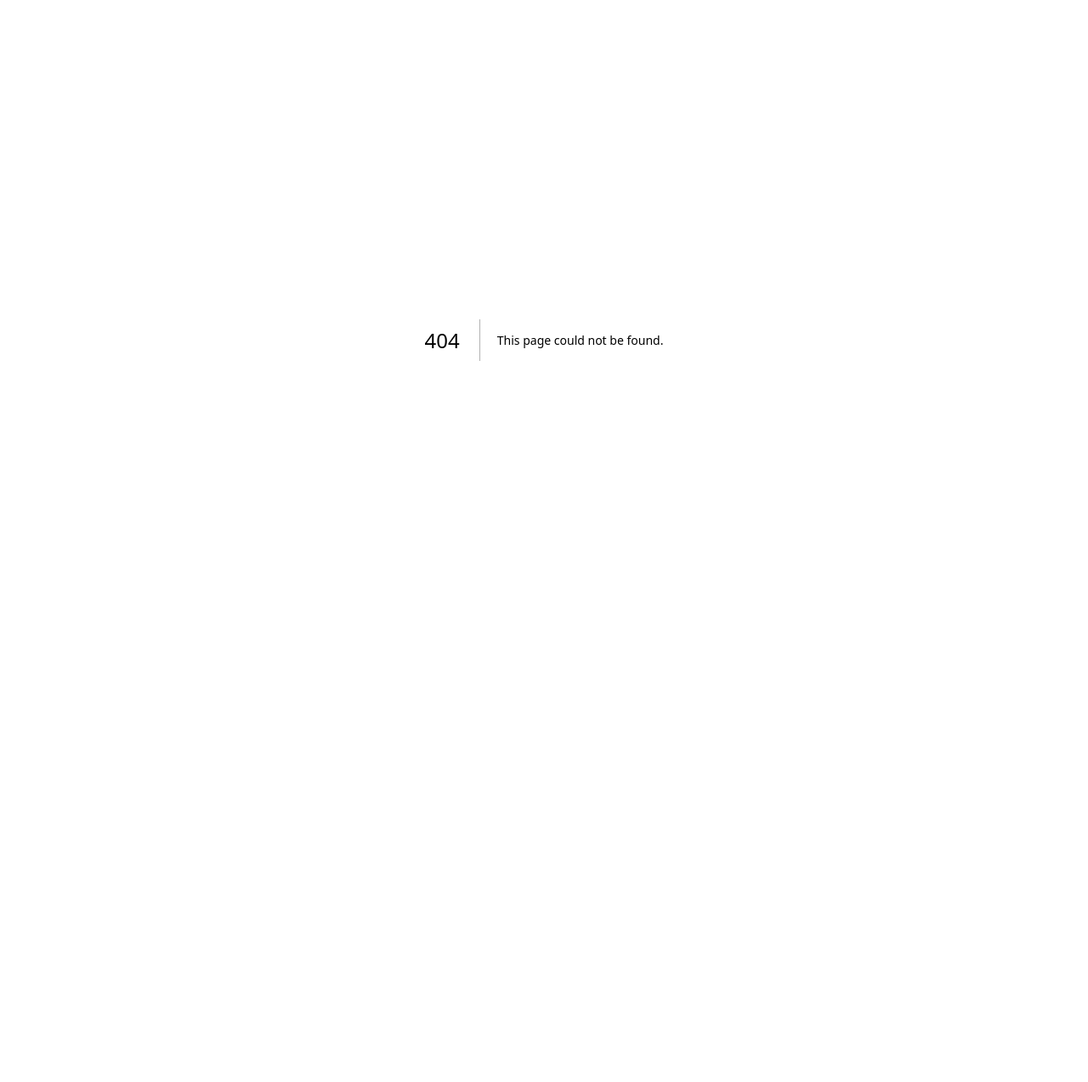
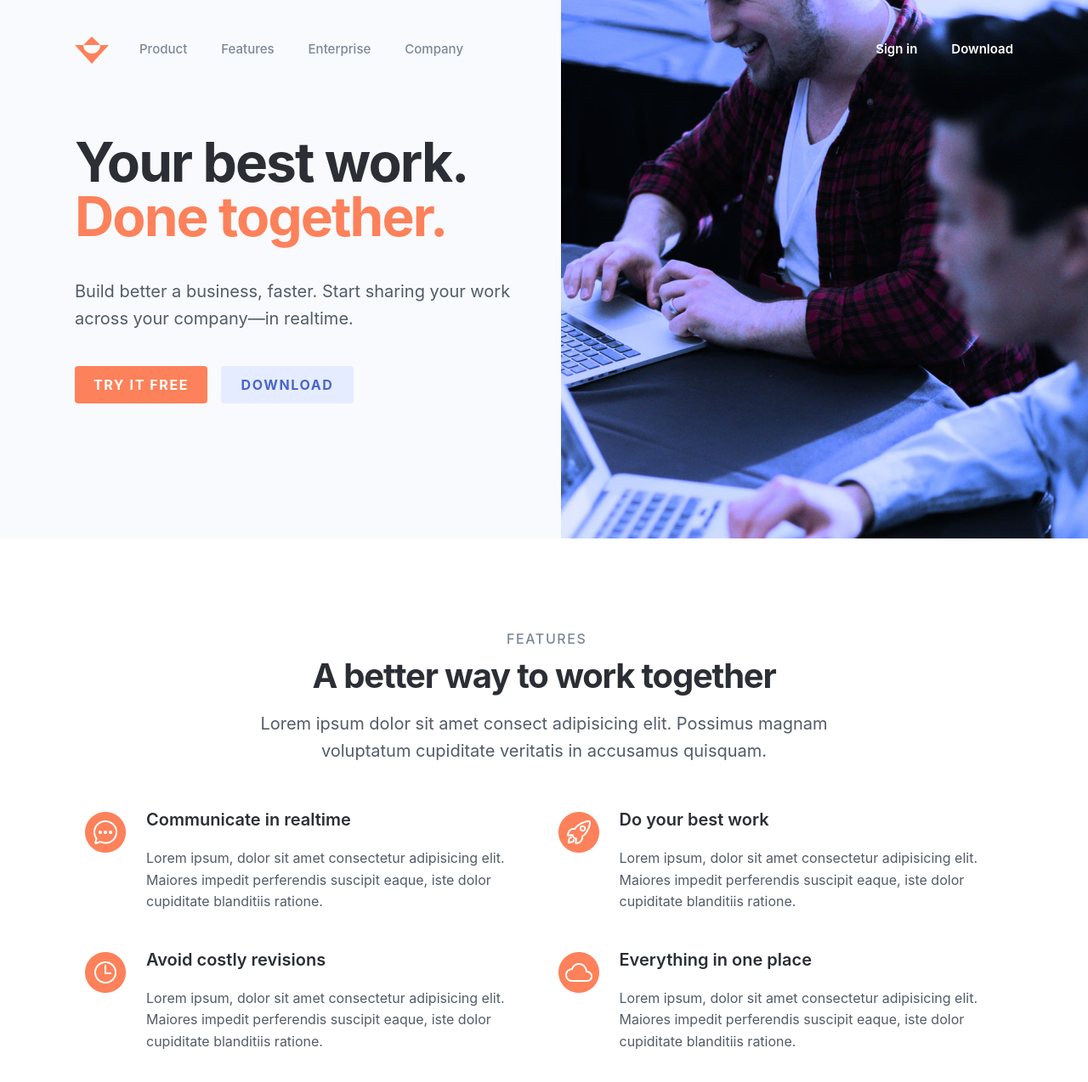
Before and after one commit to cf7/ionic-coding-challenge, a Next.js app: page / in a window 1280 px wide. Before the commit this address had no page. Shown: the top 1274 px of the page at 85% size. Before the commit the page ends 800 px from the top, so only its background shows below. Built offline with nearby package versions, Linux system fonts and the light colour scheme.

Commit message:
still use sass

```diff
--- /dev/null
+++ b/lib/constants.ts
@@ -0,0 +1,48 @@
+export const navLinks = [
+  "Product",
+  "Features",
+  "Enterprise",
+  "Company",
+  "Sign in",
+  "Download",
+];
+
+export const features = [
+  {
+    imgURL: "/assets/icon-f1.png",
+    header: "Communicate in realtime",
+    content:
+      "Lorem ipsum, dolor sit amet consectetur adipisicing elit. Maiores impedit perferendis suscipit eaque, iste dolor cupiditate blanditiis ratione.",
+  },
+  {
+    imgURL: "/assets/icon-f2.png",
+    header: "Do your best work",
+    content:
+      "Lorem ipsum, dolor sit amet consectetur adipisicing elit. Maiores impedit perferendis suscipit eaque, iste dolor cupiditate blanditiis ratione.",
+  },
+  {
+    imgURL: "/assets/icon-f3.png",
+    header: "Avoid costly revisions",
+    content:
+      "Lorem ipsum, dolor sit amet consectetur adipisicing elit. Maiores impedit perferendis suscipit eaque, iste dolor cupiditate blanditiis ratione.",
+  },
+  {
+    imgURL: "/assets/icon-f4.png",
+    header: "Everything in one place",
+    content:
+      "Lorem ipsum, dolor sit amet consectetur adipisicing elit. Maiores impedit perferendis suscipit eaque, iste dolor cupiditate blanditiis ratione.",
+  },
+];
+
+export const footerLinks = {
+  Solutions: ["Screen Sharing", "Marketing", "Commerce", "Insights"],
+  Resources: ["Pricing", "Documentation", "Guides", "API Status"],
+  Company: ["About", "Blog", "Jobs", "Press"],
+  Help: ["Support", "Training", "Tutorials"],
+};
+
+export const logos = [
+  "/assets/logo-facebook1.png",
+  "/assets/logo-instagram1.png",
+  "/assets/logo-twitter1.png",
+];
--- a/package.json
+++ b/package.json
@@ -14,7 +14,7 @@
     "styled-components": "^6.0.4"
   },
   "devDependencies": {
-    "@types/react": "^18.2.15",
+    "@types/react": "^18.0.1",
     "@types/react-dom": "^18.2.7",
     "sass": "^1.44.0",
     "typescript": "^5.1.6"
--- a/pages/_app.tsx
+++ b/pages/_app.tsx
@@ -1,66 +1,6 @@
 import "bootstrap/scss/bootstrap.scss";
 import "./scss/app.scss";
-import { Container } from "react-bootstrap";
-import React from "react";
-import { Header, FeatureSection, CTA, Footer } from "./components";
 
-export const App = () => {
-  const navLinks = [
-    "Product",
-    "Features",
-    "Enterprise",
-    "Company",
-    "Sign in",
-    "Download",
-  ];
-  const features = [
-    {
-      imgURL: "/assets/icon-f1.png",
-      header: "Communicate in realtime",
-      content:
-        "Lorem ipsum, dolor sit amet consectetur adipisicing elit. Maiores impedit perferendis suscipit eaque, iste dolor cupiditate blanditiis ratione.",
-    },
-    {
-      imgURL: "/assets/icon-f2.png",
-      header: "Do your best work",
-      content:
-        "Lorem ipsum, dolor sit amet consectetur adipisicing elit. Maiores impedit perferendis suscipit eaque, iste dolor cupiditate blanditiis ratione.",
-    },
-    {
-      imgURL: "/assets/icon-f3.png",
-      header: "Avoid costly revisions",
-      content:
-        "Lorem ipsum, dolor sit amet consectetur adipisicing elit. Maiores impedit perferendis suscipit eaque, iste dolor cupiditate blanditiis ratione.",
-    },
-    {
-      imgURL: "/assets/icon-f4.png",
-      header: "Everything in one place",
-      content:
-        "Lorem ipsum, dolor sit amet consectetur adipisicing elit. Maiores impedit perferendis suscipit eaque, iste dolor cupiditate blanditiis ratione.",
-    },
-  ];
-  const footerLinks = {
-    Solutions: ["Screen Sharing", "Marketing", "Commerce", "Insights"],
-    Resources: ["Pricing", "Documentation", "Guides", "API Status"],
-    Company: ["About", "Blog", "Jobs", "Press"],
-    Help: ["Support", "Training", "Tutorials"],
-  };
-  const logos = [
-    "/assets/logo-facebook1.png",
-    "/assets/logo-instagram1.png",
-    "/assets/logo-twitter1.png",
-  ];
-
-  return (
-    <Container>
-      <NextHead>
-        <title>Landing Page</title>
-        <link rel="icon" href="/favicon.ico" />
-      </NextHead>
-      <Header navLinks={navLinks} />
-      <FeatureSection features={features} />
-      <CTA />
-      <Footer footerLinks={footerLinks} logos={logos} />
-    </Container>
-  );
-};
+export default function App({ Component, pageProps }) {
+  return <Component {...pageProps} />;
+}
--- a/pages/components/FeatureSection.tsx
+++ b/pages/components/FeatureSection.tsx
@@ -1,7 +1,7 @@
 import React from "react";
 import Row from "react-bootstrap/Row";
 import Col from "react-bootstrap/Col";
-import Feature from "./Feature.js";
+import { Feature } from "./Feature";
 
 export const FeatureSection = ({ features }) => {
   const Features = features.map((feat) => (
--- /dev/null
+++ b/pages/index.tsx
@@ -0,0 +1,17 @@
+import { Container } from "react-bootstrap";
+import React from "react";
+import { Header, FeatureSection, CTA, Footer } from "./components";
+import { navLinks, features, footerLinks, logos } from "../lib/constants";
+
+const Index = ({}) => {
+  return (
+    <Container>
+      <Header navLinks={navLinks} />
+      <FeatureSection features={features} />
+      <CTA />
+      <Footer footerLinks={footerLinks} logos={logos} />
+    </Container>
+  );
+};
+
+export default Index;
```
Also changed, not shown: 2 other files (tests, documents, lock files or other folders).
